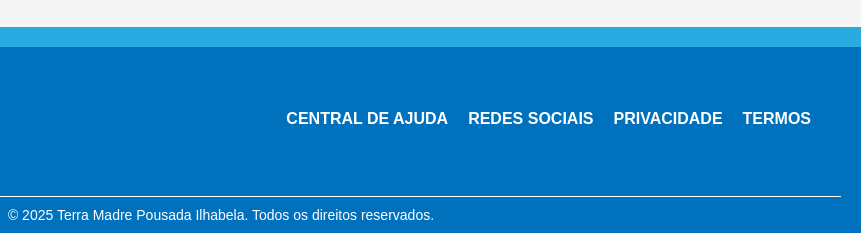
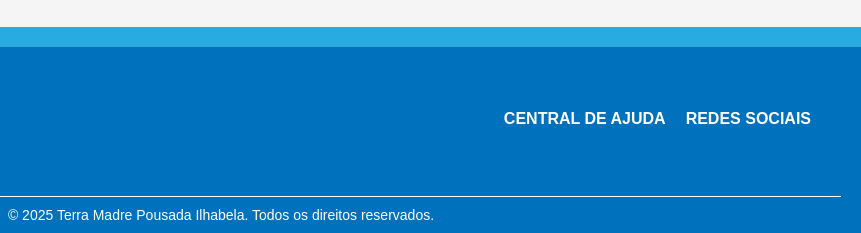
Before and after one commit to Mmiguel999/Terra-Madre-Pousada-Ilhabela, a plain HTML site: page suite.html in a window 1280 px wide. Shown: the part 1588-1821 px from the top of the page, 419-1280 px from the left. Drawn offline with Linux system fonts and the light colour scheme.

Commit message:
Update suite.html

```diff
--- a/suite.html
+++ b/suite.html
@@ -118,8 +118,6 @@
       <ul>
         <li><a href="javascript:void(0)">CENTRAL DE AJUDA</a></li>
         <li><a href="javascript:void(0)">REDES SOCIAIS</a></li>
-        <li><a href="javascript:void(0)">PRIVACIDADE</a></li>
-        <li><a href="javascript:void(0)">TERMOS</a></li>
       </ul>
     </article>
   </section>
@@ -132,4 +130,5 @@
 
 
 </body>
+
 </html>
```
